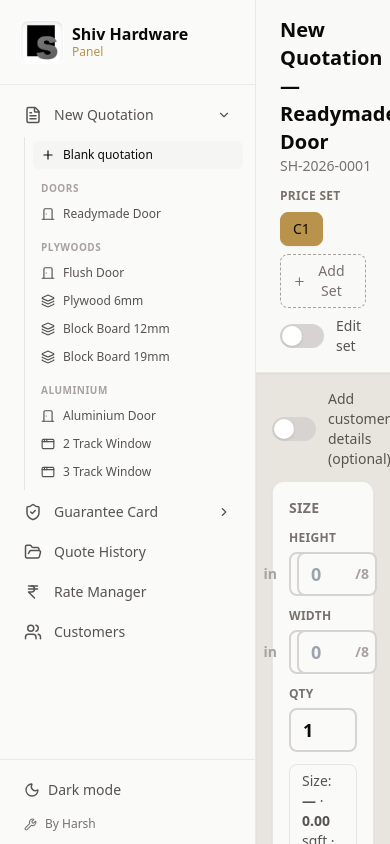
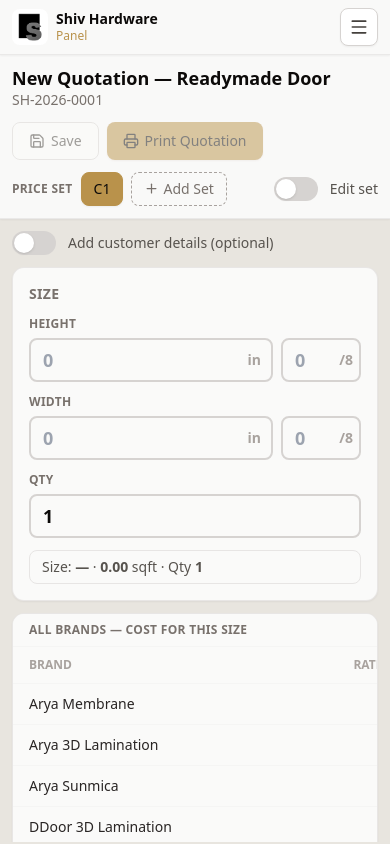
Before and after one commit to StarkAg/shiv-hardware-erp, a React (Vite) app: page /#/quote in a window 390 px wide. Built offline with nearby package versions, Linux system fonts and the light colour scheme.

Commit message:
Improve mobile app usability

```diff
--- a/src/components/AppLayout.tsx
+++ b/src/components/AppLayout.tsx
@@ -1,4 +1,4 @@
-import { useState } from 'react'
+import { useEffect, useState } from 'react'
 import { NavLink, Outlet, useLocation } from 'react-router-dom'
 import { isDarkMode, toggleTheme } from '../lib/theme'
 import { assetPath } from '../lib/assets'
@@ -12,11 +12,13 @@ import {
   FolderOpen,
   IndianRupee,
   Layers,
+  Menu,
   Moon,
   Plus,
   ShieldCheck,
   Sun,
   Wrench,
+  X,
   Users,
   type LucideIcon,
 } from 'lucide-react'
@@ -41,12 +43,18 @@ export function AppLayout() {
     location.pathname.startsWith('/quote') || location.pathname.startsWith('/product'),
   )
   const [guaranteeOpen, setGuaranteeOpen] = useState(location.pathname.startsWith('/guarantee'))
+  const [mobileNavOpen, setMobileNavOpen] = useState(false)
   // dark: just a re-render trigger — the real source of truth is the DOM class.
   const [dark, setDark] = useState(isDarkMode)
 
-  return (
-    <div className="flex min-h-screen">
-      <aside className="no-print flex w-64 shrink-0 flex-col border-r border-stone-200/80 bg-stone-50 text-stone-800 shadow-sm shadow-stone-900/5 dark:border-white/10 dark:bg-[linear-gradient(180deg,#151515_0%,#24211d_58%,#171514_100%)] dark:text-stone-100">
+  useEffect(() => {
+    if (location.pathname.startsWith('/quote') || location.pathname.startsWith('/product')) setOpen(true)
+    if (location.pathname.startsWith('/guarantee')) setGuaranteeOpen(true)
+    setMobileNavOpen(false)
+  }, [location.pathname])
+
+  const sidebar = (
+    <>
       <div className="border-b border-stone-200/80 px-5 py-5 dark:border-white/10">
         <div className="flex items-center gap-2">
           <div className="flex h-11 w-11 items-center justify-center rounded-lg border border-white/10 bg-white shadow-inner shadow-stone-400/30">
@@ -190,6 +198,50 @@ export function AppLayout() {
           By Harsh
         </a>
       </div>
+    </>
+  )
+
+  return (
+    <div className="min-h-screen md:flex">
+      <div className="no-print sticky top-0 z-40 flex items-center justify-between border-b border-stone-200/80 bg-stone-50/95 px-3 py-2 shadow-sm backdrop-blur dark:border-white/10 dark:bg-stone-950/95 md:hidden">
+        <div className="flex items-center gap-2">
+          <img src={assetPath('assets/letterhead/shiv-logo.png')} alt="" className="h-9 w-9 rounded-lg bg-white object-contain p-1" />
+          <div>
+            <div className="text-sm font-bold leading-tight text-stone-950 dark:text-white">Shiv Hardware</div>
+            <div className="text-xs font-medium text-shiv-green">Panel</div>
+          </div>
+        </div>
+        <button
+          onClick={() => setMobileNavOpen(true)}
+          className="rounded-lg border border-stone-300 bg-white p-2 text-stone-700 shadow-sm dark:border-white/15 dark:bg-white/5 dark:text-stone-100"
+          aria-label="Open menu"
+        >
+          <Menu size={20} />
+        </button>
+      </div>
+
+      {mobileNavOpen && (
+        <div className="no-print fixed inset-0 z-50 md:hidden">
+          <button
+            className="absolute inset-0 bg-black/50"
+            onClick={() => setMobileNavOpen(false)}
+            aria-label="Close menu"
+          />
+          <aside className="relative flex h-full w-[19rem] max-w-[86vw] flex-col border-r border-stone-200/80 bg-stone-50 text-stone-800 shadow-xl dark:border-white/10 dark:bg-[linear-gradient(180deg,#151515_0%,#24211d_58%,#171514_100%)] dark:text-stone-100">
+            <button
+              onClick={() => setMobileNavOpen(false)}
+              className="absolute right-3 top-3 rounded-lg p-2 text-stone-500 hover:bg-stone-100 hover:text-stone-950 dark:text-stone-300 dark:hover:bg-white/10 dark:hover:text-white"
+              aria-label="Close menu"
+            >
+              <X size={18} />
+            </button>
+            {sidebar}
+          </aside>
+        </div>
+      )}
+
+      <aside className="no-print hidden w-64 shrink-0 flex-col border-r border-stone-200/80 bg-stone-50 text-stone-800 shadow-sm shadow-stone-900/5 dark:border-white/10 dark:bg-[linear-gradient(180deg,#151515_0%,#24211d_58%,#171514_100%)] dark:text-stone-100 md:flex">
+        {sidebar}
       </aside>
 
       <main className="min-w-0 flex-1 bg-transparent">
--- a/src/components/ui.tsx
+++ b/src/components/ui.tsx
@@ -13,13 +13,13 @@ export function PageHeader({
   children?: ReactNode
 }) {
   return (
-    <div className="no-print border-b border-stone-200/80 bg-stone-50/95 px-6 py-4 shadow-sm backdrop-blur dark:border-white/10 dark:bg-stone-950/90">
-      <div className="flex items-center justify-between">
-        <div>
-          <h1 className="text-xl font-bold text-stone-950 dark:text-stone-50">{title}</h1>
+    <div className="no-print border-b border-stone-200/80 bg-stone-50/95 px-3 py-3 shadow-sm backdrop-blur dark:border-white/10 dark:bg-stone-950/90 sm:px-4 md:px-6 md:py-4">
+      <div className="flex flex-col gap-3 sm:flex-row sm:items-center sm:justify-between">
+        <div className="min-w-0">
+          <h1 className="text-lg font-bold leading-tight text-stone-950 dark:text-stone-50 md:text-xl">{title}</h1>
           {subtitle && <p className="text-sm font-medium text-stone-500 dark:text-stone-400">{subtitle}</p>}
         </div>
-        {actions && <div className="flex gap-2">{actions}</div>}
+        {actions && <div className="flex flex-wrap gap-2">{actions}</div>}
       </div>
       {children && <div className="mt-3">{children}</div>}
     </div>
--- a/src/features/customers/Customers.tsx
+++ b/src/features/customers/Customers.tsx
@@ -12,12 +12,12 @@ export function Customers() {
   return (
     <div>
       <PageHeader title="Customers" subtitle={`${customers.length} saved`} />
-      <div className="p-6 space-y-4">
+      <div className="space-y-4 p-3 sm:p-4 md:p-6">
         <div className="max-w-sm">
           <Input placeholder="Search name or mobile…" value={q} onChange={(e) => setQ(e.target.value)} />
         </div>
-        <Card className="overflow-hidden">
-          <table className="w-full text-sm">
+        <Card className="overflow-x-auto">
+          <table className="min-w-[640px] w-full text-sm">
             <thead className="bg-slate-50 text-left text-xs uppercase text-slate-400 dark:bg-white/5 dark:text-stone-500">
               <tr>
                 <th className="px-4 py-2">M/s</th>
--- a/src/features/guarantee/GuaranteeBuilder.tsx
+++ b/src/features/guarantee/GuaranteeBuilder.tsx
@@ -84,7 +84,7 @@ export function GuaranteeBuilder({ layout }: { layout: GuaranteeLayout }) {
   const doc = buildGuaranteeDoc()
 
   return (
-    <div className="flex h-screen flex-col overflow-hidden">
+    <div className="flex h-[calc(100dvh-57px)] flex-col overflow-hidden md:h-screen">
       <PageHeader
         title={title}
         subtitle={number}
@@ -95,7 +95,7 @@ export function GuaranteeBuilder({ layout }: { layout: GuaranteeLayout }) {
         }
       />
 
-      <div className="flex min-h-0 flex-1 flex-col gap-3 overflow-y-auto p-4">
+      <div className="flex min-h-0 flex-1 flex-col gap-3 overflow-y-auto p-3 md:p-4">
         <Card className="shrink-0 p-4 text-stone-800 dark:text-stone-100">
           <h2 className="mb-3 text-sm font-bold uppercase tracking-wide text-stone-500 dark:text-stone-400">Customer</h2>
           <div className="grid grid-cols-1 gap-3 md:grid-cols-3">
--- a/src/features/print/PrintPreview.tsx
+++ b/src/features/print/PrintPreview.tsx
@@ -91,14 +91,14 @@ export function PrintPreview({
 
   return (
     <div className="fixed inset-0 z-50 flex flex-col bg-slate-800/95">
-      <div className="no-print flex items-center justify-between bg-slate-900 px-6 py-3 text-white">
-        <div className="font-semibold">Print preview — {title}</div>
-        <div className="flex gap-2">
+      <div className="no-print flex flex-col gap-2 bg-slate-900 px-3 py-2 text-white sm:flex-row sm:items-center sm:justify-between sm:px-6 sm:py-3">
+        <div className="font-semibold leading-tight">Print preview - {title}</div>
+        <div className="flex flex-wrap gap-2">
           {isDesktop && (
             <button
               onClick={printHp}
               disabled={hpPrinting || printing}
-              className="flex items-center gap-1.5 rounded-lg bg-blue-600 px-4 py-2 text-sm font-semibold text-white hover:bg-blue-500 disabled:opacity-60"
+              className="flex items-center gap-1.5 rounded-lg bg-blue-600 px-3 py-2 text-sm font-semibold text-white hover:bg-blue-500 disabled:opacity-60 sm:px-4"
               title="Silent print to HP Ink Tank Wireless 410 series [83E60C]"
             >
               <Printer size={16} /> {hpPrinting ? 'Printing HP' : 'Print HP'}
@@ -107,13 +107,13 @@ export function PrintPreview({
           <button
             onClick={print}
             disabled={printing || hpPrinting}
-            className="flex items-center gap-1.5 rounded-lg bg-shiv-green px-4 py-2 text-sm font-semibold text-stone-950 hover:bg-[#c6a15a]"
+            className="flex items-center gap-1.5 rounded-lg bg-shiv-green px-3 py-2 text-sm font-semibold text-stone-950 hover:bg-[#c6a15a] sm:px-4"
           >
             <Printer size={16} /> {printing ? 'Printing' : 'Print'}
           </button>
           <button
             onClick={onClose}
-            className="flex items-center gap-1.5 rounded-lg bg-slate-700 px-4 py-2 text-sm hover:bg-slate-600"
+            className="flex items-center gap-1.5 rounded-lg bg-slate-700 px-3 py-2 text-sm hover:bg-slate-600 sm:px-4"
           >
             <X size={16} /> Close
           </button>
@@ -121,7 +121,7 @@ export function PrintPreview({
       </div>
 
       {/* Fit-to-screen preview: scaled, no scrollbars */}
-      <div ref={areaRef} className="flex flex-1 items-start justify-center overflow-hidden p-4">
+      <div ref={areaRef} className="flex flex-1 items-start justify-center overflow-hidden p-2 sm:p-4">
         <div
           className="preview-scale"
           style={{ ['--preview-scale' as string]: scale, width: A4_W, height: A4_H }}
--- a/src/features/quotation/QuotationBuilder.tsx
+++ b/src/features/quotation/QuotationBuilder.tsx
@@ -117,7 +117,7 @@ export function QuotationBuilder() {
   }
 
   return (
-    <div className="flex h-screen flex-col overflow-hidden">
+    <div className="flex h-[calc(100dvh-57px)] flex-col overflow-hidden md:h-screen">
       <PageHeader
         title={`New Quotation — ${CATEGORY_LABELS[cat]}`}
         subtitle={number}
@@ -161,7 +161,7 @@ export function QuotationBuilder() {
         )}
       </PageHeader>
 
-      <div className="flex min-h-0 flex-1 flex-col gap-3 overflow-y-auto p-4">
+      <div className="flex min-h-0 flex-1 flex-col gap-3 overflow-y-auto p-3 md:p-4">
         {/* Optional customer details */}
         <Toggle checked={withCustomer} onChange={setWithCustomer} label="Add customer details (optional)" />
 
@@ -261,9 +261,9 @@ export function QuotationBuilder() {
           <div className="border-b border-stone-100 bg-stone-50 px-4 py-2 text-xs font-bold uppercase tracking-wide text-stone-500 dark:border-white/10 dark:bg-white/5 dark:text-stone-400">
             {alu ? 'Aluminium Cost' : `All Brands — cost for this size${editMode ? ' (editing ' + (activeSet?.name ?? '') + ')' : ''}`}
           </div>
-          <div>
+          <div className="overflow-x-auto">
             {!alu ? (
-            <table className="w-full text-sm">
+            <table className="min-w-[680px] w-full text-sm">
               <thead className="bg-stone-50 text-left text-xs uppercase text-stone-400 dark:bg-white/5 dark:text-stone-500">
                 <tr>
                   <th className="px-4 py-2.5">Brand</th>
@@ -349,7 +349,7 @@ export function QuotationBuilder() {
             </table>
             ) : (
             // Aluminium — all 3 thicknesses side by side
-            <table className="w-full text-sm">
+            <table className="min-w-[520px] w-full text-sm">
               <thead className="bg-stone-50 text-xs uppercase text-stone-400 dark:bg-white/5 dark:text-stone-500">
                 <tr>
                   <th className="px-3 py-2.5 text-left">Item</th>
--- a/src/features/quotation/QuoteHistory.tsx
+++ b/src/features/quotation/QuoteHistory.tsx
@@ -26,12 +26,12 @@ export function QuoteHistory() {
   return (
     <div>
       <PageHeader title="Quote History" subtitle={`${quotations.length} quotations`} />
-      <div className="p-6 space-y-4">
+      <div className="space-y-4 p-3 sm:p-4 md:p-6">
         <div className="max-w-sm">
           <Input placeholder="Search number, name, mobile…" value={q} onChange={(e) => setQ(e.target.value)} />
         </div>
-        <Card className="overflow-hidden">
-          <table className="w-full text-sm">
+        <Card className="overflow-x-auto">
+          <table className="min-w-[760px] w-full text-sm">
             <thead className="bg-slate-50 text-left text-xs uppercase text-slate-400 dark:bg-white/5 dark:text-stone-500">
               <tr>
                 <th className="px-4 py-2">Number</th>
--- a/src/features/rates/RateManager.tsx
+++ b/src/features/rates/RateManager.tsx
@@ -93,7 +93,7 @@ export function RateManager() {
         }
       />
 
-      <div className="p-6 space-y-4">
+      <div className="space-y-4 p-3 sm:p-4 md:p-6">
         {/* Set tabs */}
         <div className="flex flex-wrap items-center gap-2">
           {draft.map((s, i) => (
@@ -119,11 +119,11 @@ export function RateManager() {
         </div>
 
         {/* Active set toolbar */}
-        <Card className="flex items-center justify-between p-3">
+        <Card className="flex flex-col gap-3 p-3 sm:flex-row sm:items-center sm:justify-between">
           <div className="text-sm font-semibold text-stone-700 dark:text-stone-200">
             Active set: <span className="text-shiv-green">{active?.name ?? 'C1'}</span>
           </div>
-          <div className="flex items-center gap-2">
+          <div className="flex flex-wrap items-center gap-2">
             <Button variant="outline" onClick={addSet} className="flex items-center gap-1.5">
               <Copy size={15} /> Duplicate to new set
             </Button>
@@ -154,8 +154,8 @@ export function RateManager() {
                 {isOpen ? <ChevronDown size={16} /> : <ChevronRight size={16} />}
               </button>
               {isOpen && (
-                <div className="p-4">
-                  <table className="w-full text-sm">
+                <div className="overflow-x-auto p-4">
+                  <table className="min-w-[640px] w-full text-sm">
                     <thead className="text-left text-xs uppercase text-slate-400 dark:text-stone-500">
                       <tr>
                         <th className="py-1">Brand</th>
--- a/src/index.css
+++ b/src/index.css
@@ -12,6 +12,7 @@ body {
   @apply text-stone-800 antialiased;
   background-color: #e8e5df;   /* warm parchment — easy on the eyes */
   font-family: system-ui, -apple-system, 'Segoe UI', Roboto, sans-serif;
+  overflow-x: hidden;
 }
 
 /* ── Dark mode ────────────────────────────── */
```
Lines whose indentation alone changed are shown as unchanged.
